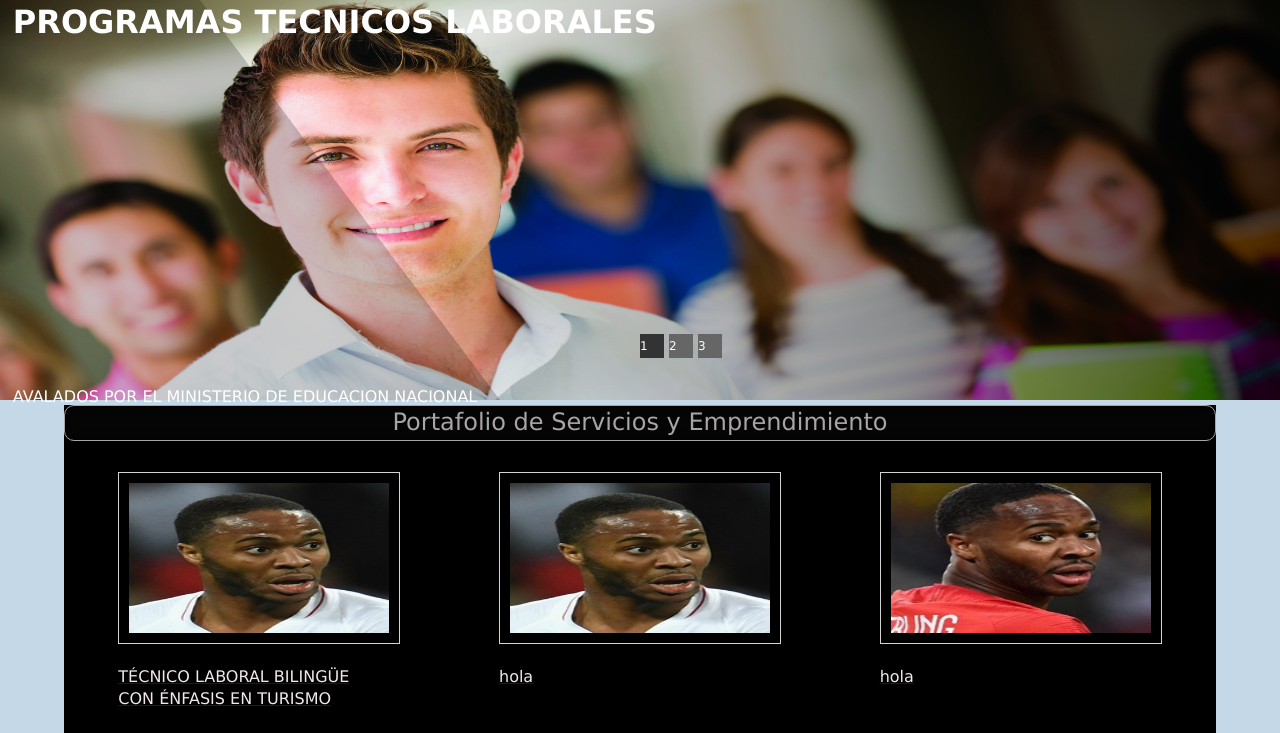
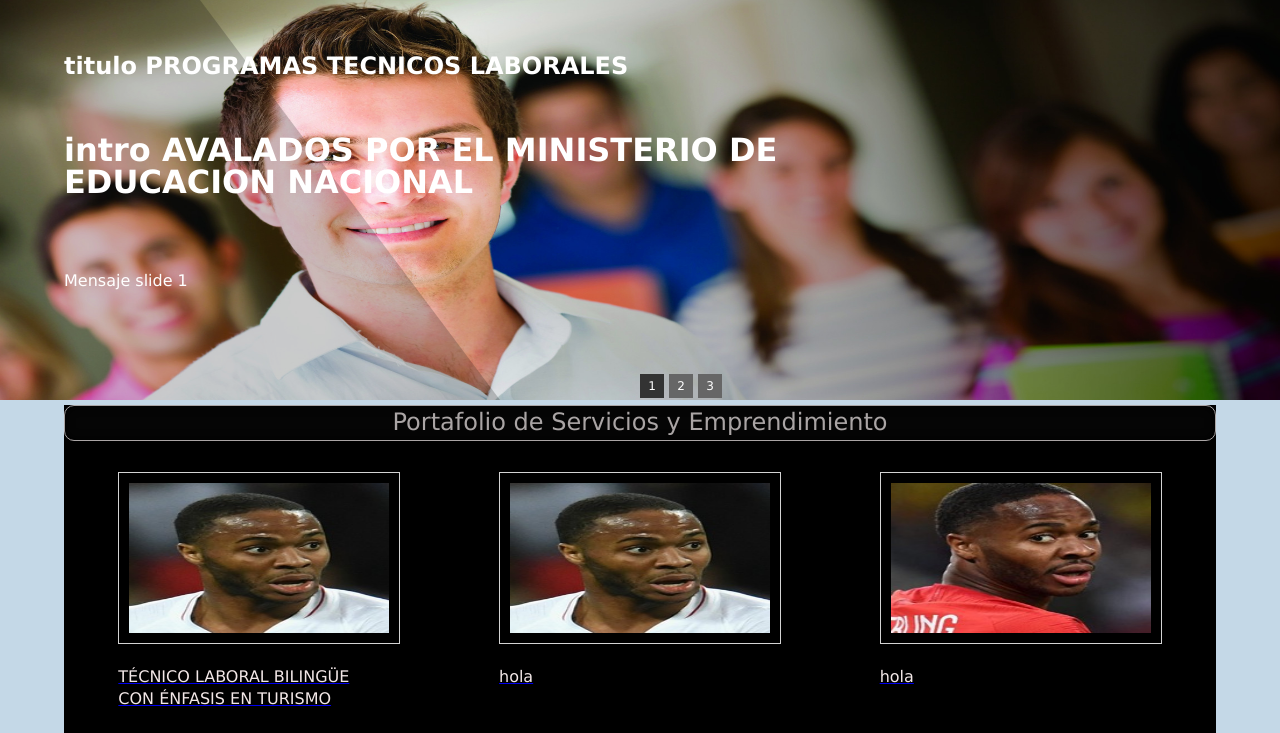
Before and after one commit to sowil6/soluciones_web, a PHP site: page /vista/index.php in a window 1280 px wide. Shown: the part 107-840 px from the top of the page. Run offline with PHP 8.4, Linux system fonts and the light colour scheme; some libraries are stand-ins or nearby versions.

Commit message:
cam20nov

```diff
--- a/Styles/CSSIncludeSlide.css
+++ b/Styles/CSSIncludeSlide.css
@@ -22,62 +21,98 @@ body {
 width:80%;
 }
  .textoTituloSlide {
+	/* background-color:yellow;*/
+	/* top:10%;*/
+	 bottom:75%;
 	position:absolute;
-	 color:#fff;
+	 color:#ffffff;
 	 font-weight:bold;
-	   font-size:2rem;
+	   font-size:1.5rem;
+	     line-height:1;/*interlineado separacion entre lineas de texto*/
  /* padding: 0px 0 10px 0px;sup 0 abajo izq*/
   word-wrap:break-word;
    animation-duration: 2s;
    -webkit-animation-name: sliTitulo; /* Safari 4.0 - 8.0 */
   animation-name: sliTitulo;
-  left: 1%;
+  left: 5%;
   width:60%;
+  float:left;
 
    }
    /* Safari 4.0 - 8.0 */
 @-webkit-keyframes sliTitulo {
    from {left: 80%;        }
     to {
-       left: 1%;
+       left: 5%;
 
     }
 }
    @keyframes sliTitulo {
-    from {
-        left: 80%;
-
-    }
-
+    from {   left: 80%;   }
     to {
-       left: 1%;
+       left: 5%;
 
     }
 }
+
 .TextoIntroSlide {
+	/*	 background-color:green;*/
+/*	bottom:50%;*/
+	 top:25%;
+	position:absolute;
+	 color:#ffffff;
+	 font-weight:bold;
+	   font-size:2rem;
+	     line-height:1;/*interlineado separacion entre lineas de texto*/
+ /* padding: 0px 0 10px 0px;sup 0 abajo izq*/
+  word-wrap:break-word;
+   animation-duration: 2s;
+   -webkit-animation-name: sliIntro; /* Safari 4.0 - 8.0 */
+ animation-name: sliIntro;
+  left: 5%;
+  max-width:70%;
+  max-height:2em;
+ float:left;
+   }
+   /* Safari 4.0 - 8.0 */
+@-webkit-keyframes sliIntro {
+   from {left: -50%;        }
+    to {left: 5%;    }
+}
+   @keyframes sliIntro {
+    from { left: -50%;    }
+    to {  left: 5%;   }
+}
+
+
+.TextoMensajeSlide {
+	/* background-color:orange;*/
 	position:absolute;
 	 word-wrap:break-word;
-	color:#fff;
+	color:#ffffff;
 
       font-size:1rem;
-    padding: 48px 0 0 0px;/*sup 0 abajo izq*/
+   /* padding: 48px 0 0 0px;sup 0 abajo izq*/
     text-align:left;
-    line-height:1.2;/*interlineado separacion entre lineas de texto*/
+    line-height:1;/*interlineado separacion entre lineas de texto*/
 	 animation-duration: 2s;
-   -webkit-animation-name: sliIntro; /* Safari 4.0 - 8.0 */
-  animation-name: sliIntro;
-  left: 1%;
-bottom:0;
+   -webkit-animation-name: sliMensaje; /* Safari 4.0 - 8.0 */
+   animation-name: sliMensaje;
+  left: 5%;
+bottom:25%;/**/
   width:60%;
+
 }
-@-webkit-keyframes sliIntro {
-     from {bottom:-100px;        }
-    to { bottom: 0;    }
+@-webkit-keyframes sliMensaje {
+     from {bottom:70%;        }
+    to { bottom: 25%;    }
 }
-   @keyframes sliIntro {
-     from {bottom:-100px;        }
-    to { bottom: 0;    }
+   @keyframes sliMensaje {
+     from {bottom:70%;        }
+    to { bottom: 25%;    }
 }
+
+
   .divSlide {
    position:absolute;
    left:40%;
@@ -145,7 +180,7 @@ bottom:0;
 /* pagination */
 .slides-pagination {
 	position:absolute;
-	bottom:3em;/*posicion de los numero de paginacion*/
+	bottom:0.5em;/*posicion de los numero de paginacion*/
 	left:50%;/*centra los numeros de paginacion*/
 	margin:0;
 	padding:0;
@@ -160,6 +195,7 @@ bottom:0;
 	float:left;
 	width:2em;
 	margin-right:5px;
+	text-align:center;
 }
 
 /* skip */
--- a/XMLPage/xmlPaginaInicioParteSuperior.xml
+++ b/XMLPage/xmlPaginaInicioParteSuperior.xml
@@ -3,9 +3,9 @@
   <Noticia>
     <Codigo>1022</Codigo>
     <DetalleCodigo>0</DetalleCodigo>
-    <Titulo>PROGRAMAS TECNICOS LABORALES&lt;br&gt;</Titulo>
-    <introduccionNoticia>AVALADOS POR EL MINISTERIO DE EDUCACION NACIONAL&lt;br&gt;</introduccionNoticia>
-    <mensajeNoticia>&lt;p&gt;&lt;/p&gt;</mensajeNoticia>
+    <Titulo>titulo PROGRAMAS TECNICOS LABORALES&lt;br&gt;</Titulo>
+    <introduccionNoticia>intro AVALADOS POR EL MINISTERIO DE EDUCACION NACIONAL&lt;br&gt;</introduccionNoticia>
+    <mensajeNoticia>&lt;p&gt;Mensaje slide 1&lt;br&gt;&lt;/p&gt;</mensajeNoticia>
     <urlFile/>
     <foto>slide-corporate-1.jpg</foto>
     <fecha>Maxico D.F. - Editorial Grijalbo</fecha>
@@ -14,10 +14,10 @@
   <Noticia>
     <Codigo>1023</Codigo>
     <DetalleCodigo>0</DetalleCodigo>
-    <Titulo>0</Titulo>
-    <introduccionNoticia>img2.jpg</introduccionNoticia>
-    <mensajeNoticia>&lt;p&gt;&lt;/p&gt;</mensajeNoticia>
-    <urlFile>/Public/Presentacion.aspx</urlFile>
+    <Titulo>titulo interlineado &lt;br&gt;</Titulo>
+    <introduccionNoticia>intro webkit-animation-name: sliMensaje</introduccionNoticia>
+    <mensajeNoticia>&lt;p&gt; Mensaje nimation-name: sliMensaje&lt;/p&gt;</mensajeNoticia>
+    <urlFile/>
     <foto>WhatsApp Image 2018-07-06 at 6.57.58 PM.jpeg</foto>
     <fecha>Maxico D.F. - Editorial Grijalbo</fecha>
     <autor>4</autor>
@@ -25,9 +25,9 @@
   <Noticia>
     <Codigo>2052</Codigo>
     <DetalleCodigo>0</DetalleCodigo>
-    <Titulo>Institución para el Trabajo y el Desarrollo Humano&lt;br&gt;</Titulo>
-    <introduccionNoticia>Damos una respuesta abierta a las expectativas laborales de nuestro entorno social y contamos con un conjunto de recursos gestionados con tecnicas de calidad total.&lt;br&gt;</introduccionNoticia>
-    <mensajeNoticia>&lt;p&gt;&lt;/p&gt;</mensajeNoticia>
+    <Titulo>titulo Institución para el Trabajo y el Desarrollo Humano&lt;br&gt;</Titulo>
+    <introduccionNoticia>Intro Damos una respuesta abierta a las expectativas laborales de nuestro entorno social y &lt;br&gt;</introduccionNoticia>
+    <mensajeNoticia>&lt;p&gt;mensaje contamos con un conjunto de recursos gestionados con tecnicas de calidad total.&lt;/p&gt;</mensajeNoticia>
     <urlFile/>
     <foto>slider3.jpg</foto>
     <fecha>Maxico D.F. - Editorial Grijalbo</fecha>
--- a/includes/includeslide.php
+++ b/includes/includeslide.php
@@ -48,8 +48,9 @@ $HTMLfoto_OVideo= "<video controls  class='" .$master. "imagenoVideo'> <source s
 echo' <li class="slide">';
 echo'  <svg height="400" width="800">';
 echo'   <polygon points="0,0 0,400 500,400 200,0"  />';
-echo'   <div class="textoTituloSlide">'. $cancion->Titulo.' </div>' ;
-echo'   <div class="TextoIntroSlide">'. $cancion->introduccionNoticia.' </div>' ;
+echo'   <p class="textoTituloSlide">'. $cancion->Titulo.' </p>' ;
+echo'   <p class="TextoIntroSlide">'. $cancion->introduccionNoticia.'</p>' ;
+echo'   <span class="TextoMensajeSlide">'. $cancion->mensajeNoticia.'</span>' ;
 echo' </svg>';
 echo	$HTMLfoto_OVideo;
 echo'  </li>';
```
Also changed, not shown: other parts of Styles/CSSIncludeSlide.css (+79 -9 lines), Styles/CSSincludecatalogo.css (+16 -0 lines).
